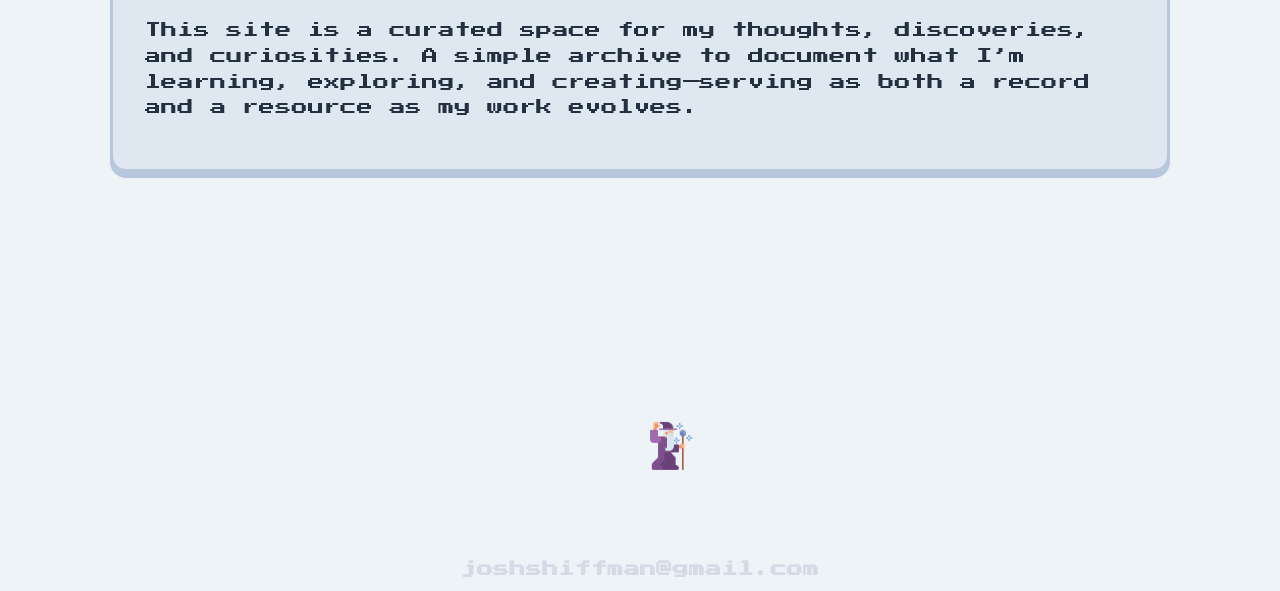
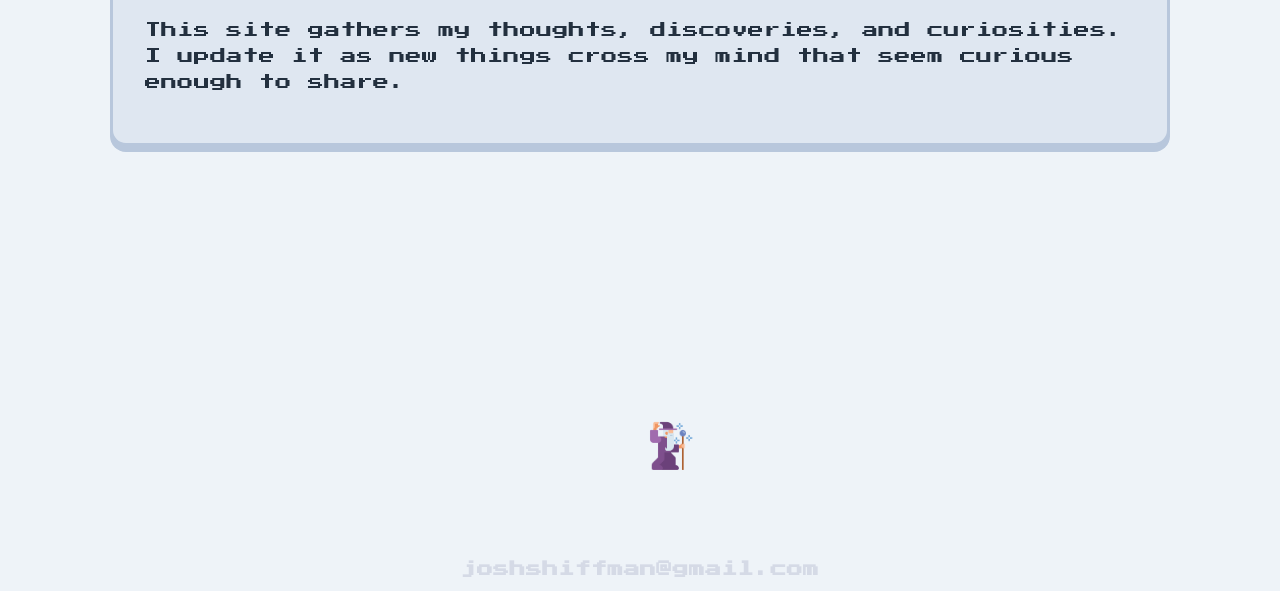
Before and after one commit to joshshiffman1/retro-site, a plain HTML site: page about.html in a window 1280 px wide. Shown: the part 209-800 px from the top of the page. Drawn offline with Linux system fonts and the light colour scheme.

Commit message:
Update about.html

```diff
--- a/about.html
+++ b/about.html
@@ -50,9 +50,9 @@
       <div class="card">
         <h1 style="margin-top:0">About</h1>
         <p>
-          This site is a curated space for my thoughts, discoveries, and curiosities.
-          A simple archive to document what I’m learning, exploring, and creating—serving
-          as both a record and a resource as my work evolves.
+
+This site gathers my thoughts, discoveries, and curiosities. I update it as new things cross my mind that seem curious enough to share.
+
         </p>
       </div>
     </main>
```
